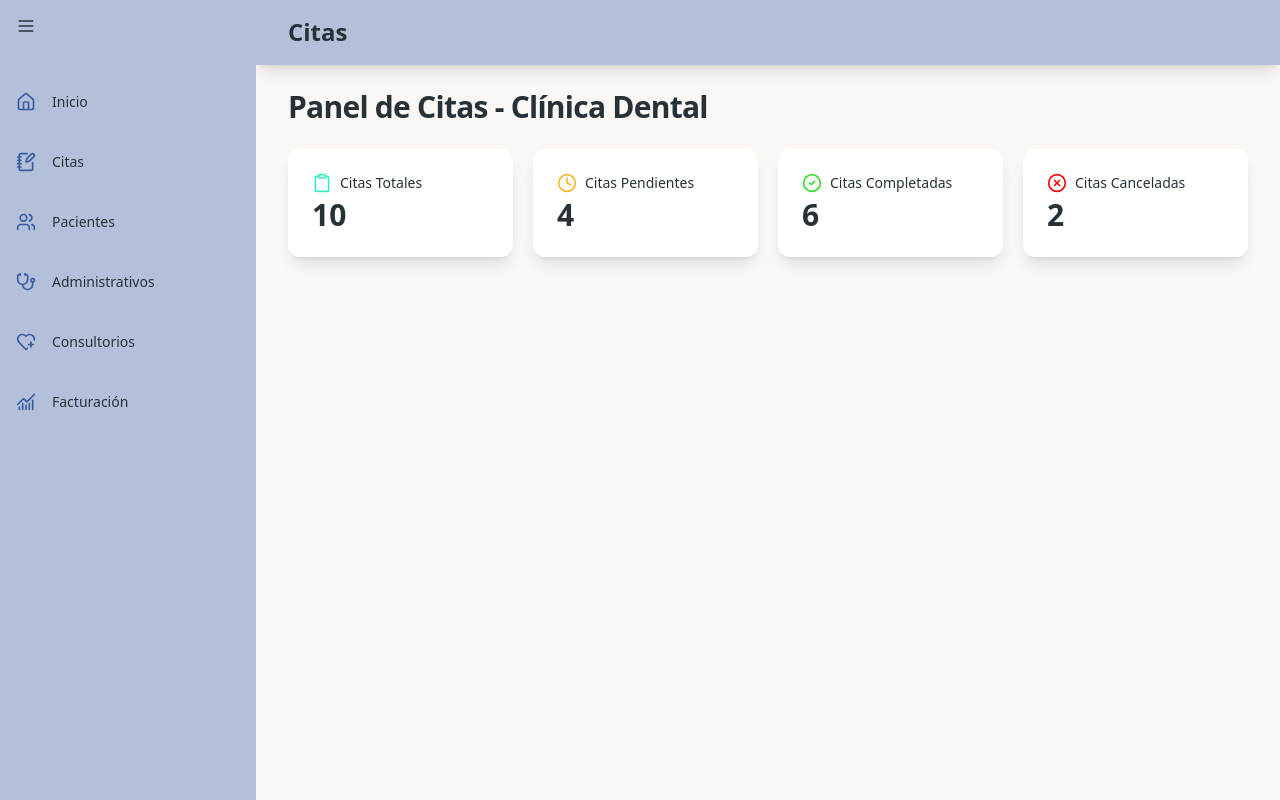
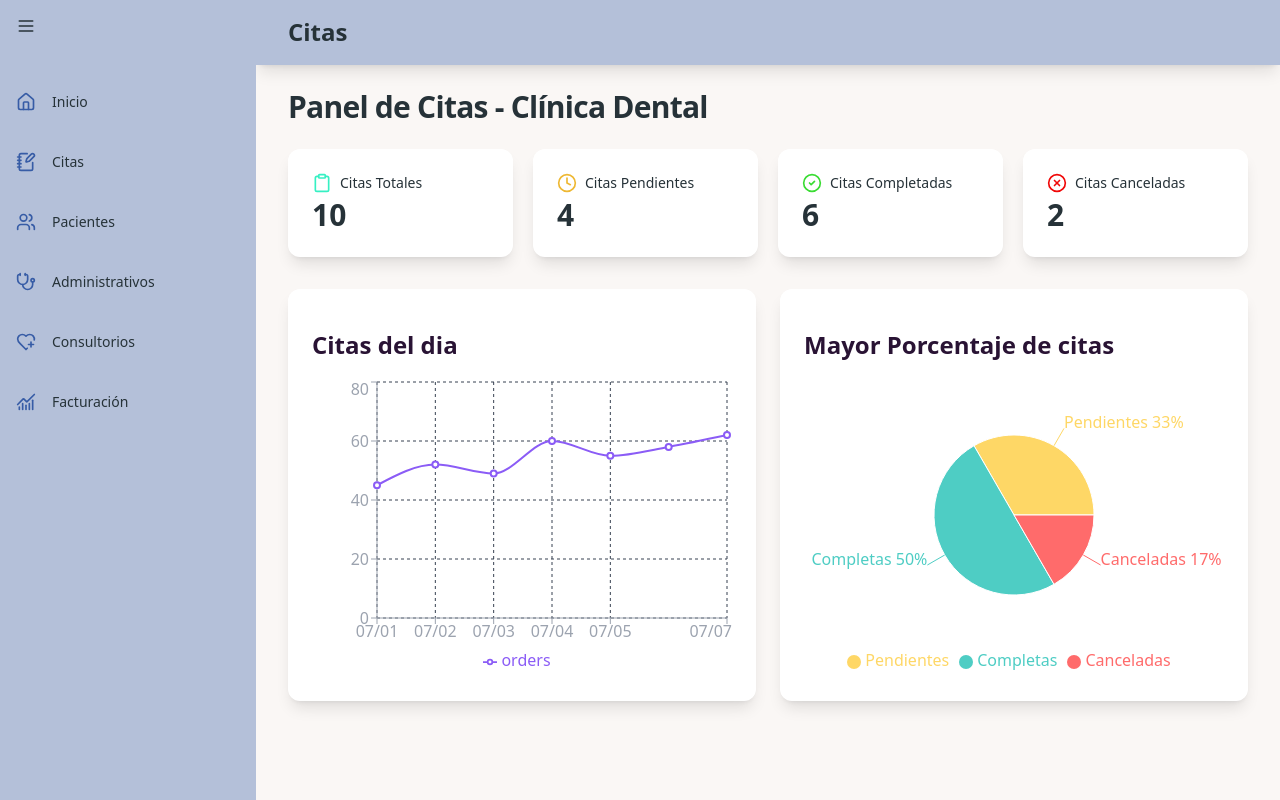
Before and after one commit to SC-701/proyecto-los-opulencia, a React (Vite) app in the folder WebApplicationClinicaDental/: page /citas in a window 1280 px wide. Built offline with nearby package versions, Linux system fonts and the light colour scheme.

Commit message:
feat: add charts and data visualizations to Citas and Facturacion pages

```diff
--- /dev/null
+++ b/WebApplicationClinicaDental/src/assets/constants/Piechart.js
@@ -0,0 +1,17 @@
+
+//! Constants for Pie Chart Data
+export const orderStatusData = [
+    { name: "Pendientes", value: 4 },
+    { name: "Completas", value: 6 },
+    { name: "Canceladas", value: 2 },
+];
+
+export const COLORS = [ "#FED766" ,  "#4ECDC4", "#FF6B6B",   ];
+
+export const orderInventario = [
+    { name: "Agotado", value: 4 },
+    { name: "Disponible", value: 6 },
+    { name: "Vencido", value: 2 },
+];
+
+export const COLORSInventario = [ "#ecff04" ,  "#04ff58", "#0413ff",   ];
--- a/WebApplicationClinicaDental/src/assets/constants/TablaDashboard.jsx
+++ b/WebApplicationClinicaDental/src/assets/constants/TablaDashboard.jsx
@@ -17,6 +17,7 @@ export const columns = [
     columnHelper.accessor('servicio', {
         header: 'Servicio',
     }),
+
     columnHelper.accessor('estado', {
         header: 'Estado',
         cell: ({ getValue }) => {
--- /dev/null
+++ b/WebApplicationClinicaDental/src/components/Charts/ChartLineTwo.jsx
@@ -0,0 +1,38 @@
+import React from 'react'
+import { LineChart, Line, XAxis, YAxis, CartesianGrid, Tooltip, Legend, ResponsiveContainer } from "recharts";
+
+
+const dailyOrdersData = [
+	{ date: "07/01", orders: 45 },
+	{ date: "07/02", orders: 52 },
+	{ date: "07/03", orders: 49 },
+	{ date: "07/04", orders: 60 },
+	{ date: "07/05", orders: 55 },
+	{ date: "07/06", orders: 58 },
+	{ date: "07/07", orders: 62 },
+];
+
+const ChartLineTwo = () => {
+    return (
+			<div style={{ width: "100%", height: 300 }}>
+				<ResponsiveContainer>
+					<LineChart data={dailyOrdersData}>
+						<CartesianGrid strokeDasharray='3 3' stroke='#374151' />
+						<XAxis dataKey='date' stroke='#9CA3AF' />
+						<YAxis stroke='#9CA3AF' />
+						<Tooltip
+							contentStyle={{
+								backgroundColor: "#1F2937",
+								borderColor: "#4B5563",
+							}}
+							itemStyle={{ color: "#E5E7EB" }}
+						/>
+						<Legend />
+						<Line type='monotone' dataKey='orders' stroke='#8B5CF6' strokeWidth={2} />
+					</LineChart>
+				</ResponsiveContainer>
+			</div>
+    )
+}
+
+export default ChartLineTwo
--- /dev/null
+++ b/WebApplicationClinicaDental/src/components/Charts/PieChartBoard.jsx
@@ -0,0 +1,40 @@
+import React from 'react'
+import { PieChart, Pie, Cell, Tooltip, Legend, ResponsiveContainer } from 'recharts';
+
+
+
+const PieChartBoard = ({orderStatusData, COLORS}) => {
+    return (
+        <div>
+            <div style={{ width: "100%", height: 300 }}>
+                <ResponsiveContainer>
+                    <PieChart>
+                        <Pie
+                            data={orderStatusData}
+                            cx='50%'
+                            cy='50%'
+                            outerRadius={80}
+                            fill='#8884d8'
+                            dataKey='value'
+                            label={({ name, percent }) => `${name} ${(percent * 100).toFixed(0)}%`}
+                        >
+                            {orderStatusData.map((entry, index) => (
+                                <Cell key={`cell-${index}`} fill={COLORS[index % COLORS.length]} />
+                            ))}
+                        </Pie>
+                        <Tooltip
+                            contentStyle={{
+                                backgroundColor: "rgba(31, 41, 55, 0.8)",
+                                borderColor: "#4B5563",
+                            }}
+                            itemStyle={{ color: "#E5E7EB" }}
+                        />
+                        <Legend />
+                    </PieChart>
+                </ResponsiveContainer>
+            </div>
+        </div>
+    )
+}
+
+export default PieChartBoard;
--- a/WebApplicationClinicaDental/src/pages/Citas.jsx
+++ b/WebApplicationClinicaDental/src/pages/Citas.jsx
@@ -1,8 +1,12 @@
 import React from 'react'
 import Header from '../components/Header/Header'
 import { motion } from 'framer-motion'
-import  { DataCardCitas } from '../assets/constants/DataCard.js'
+import { DataCardCitas } from '../assets/constants/DataCard.js'
 import DashBoardCard from '../components/Cards/DashBoardCard.jsx'
+import Tabla from '../components/Tabla/Tabla.jsx'
+import ChartLineTwo from '../components/Charts/ChartLineTwo.jsx'
+import PieChartBoard from '../components/Charts/PieChartBoard.jsx'
+import { COLORS, orderStatusData } from '../assets/constants/piechart.js'
 
 const Citas = () => {
     return (
@@ -30,7 +34,24 @@ const Citas = () => {
                         />
                     ))}
                 </motion.div>
+                <motion.div
+                    initial={{ opacity: 0, y: 20 }}
+                    animate={{ opacity: 1, y: 0 }}
+                    transition={{ duration: 1 }}
+                >
+                    <div className='grid grid-cols-1 md:grid-cols-2 gap-6 sm:grid-cols-1'>
+                        <div className='bg-white bg-opacity-50 backdrop-blur-md overflow-hidden shadow-lg rounded-xl p-6'>
+                            <h1 className='text-2xl font-bold py-4'>Citas del dia</h1>
+                            <ChartLineTwo />
+                        </div>
+                        <div className='bg-white bg-opacity-50 backdrop-blur-md overflow-hidden shadow-lg rounded-xl p-6'>
+                            <h1 className='text-2xl font-bold py-4'>Mayor Porcentaje de citas</h1>
+                            <PieChartBoard orderStatusData={orderStatusData} COLORS={COLORS} />
+                        </div>
+                    </div>
+                </motion.div>
             </main>
+
 
         </div>
     )
--- a/WebApplicationClinicaDental/src/pages/Facturacion.jsx
+++ b/WebApplicationClinicaDental/src/pages/Facturacion.jsx
@@ -1,6 +1,8 @@
 import React from 'react'
 import { motion } from 'framer-motion'
 import Header from '../components/Header/Header.jsx'
+import PieChartBoard from '../components/Charts/PieChartBoard.jsx'
+import { COLORSInventario, orderInventario } from '../assets/constants/piechart.js'
 
 const Facturacion = () => {
   return (
```
